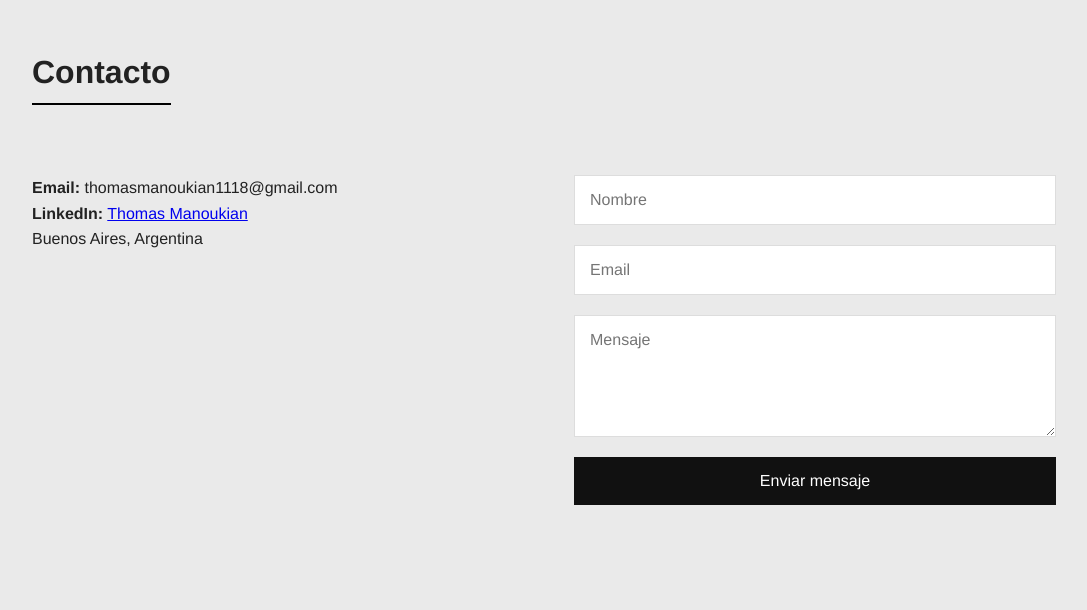
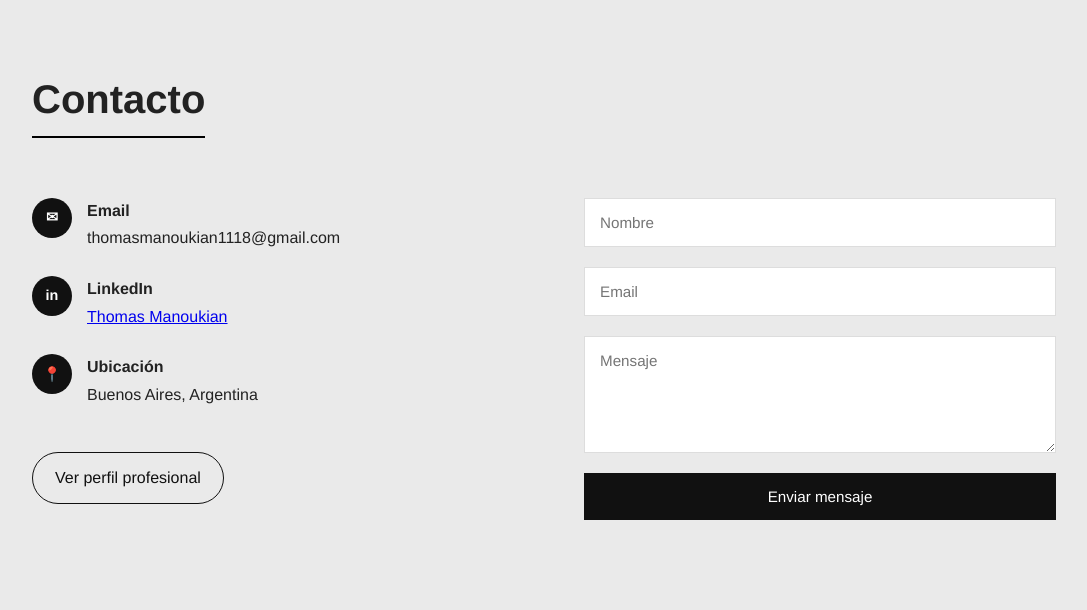
Before and after one commit to thmanou/Portfolio-web, a plain HTML site: page index.html in a window 1280 px wide. Shown: the part 3390-4000 px from the top of the page, without its empty margins (96-1183 px from the left). Drawn offline with Linux system fonts and the light colour scheme.

Commit message:
Modificacion de contacto

```diff
--- a/index.html
+++ b/index.html
@@ -178,27 +178,60 @@
 
 <!-- CONTACTO -->
 <section id="contacto">
+
     <h2>Contacto</h2>
 
     <div class="contact-container">
+
         <div class="contact-info">
-            <p><strong>Email:</strong> thomasmanoukian1118@gmail.com</p>
-            <p>
-            <strong>LinkedIn:</strong>
-            <a href="https://www.linkedin.com/in/thomas-manoukian-05199521a/" target="_blank">
-                Thomas Manoukian
+
+            <div class="contact-item">
+                <span class="contact-icon">✉</span>
+                <div>
+                    <p class="contact-label">Email</p>
+                    <p>thomasmanoukian1118@gmail.com</p>
+                </div>
+            </div>
+
+            <div class="contact-item">
+                <span class="contact-icon">in</span>
+                <div>
+                    <p class="contact-label">LinkedIn</p>
+                    <a href="https://www.linkedin.com/in/thomas-manoukian-05199521a/" target="_blank">
+                        Thomas Manoukian
+                    </a>
+                </div>
+            </div>
+
+            <div class="contact-item">
+                <span class="contact-icon">📍</span>
+                <div>
+                    <p class="contact-label">Ubicación</p>
+                    <p>Buenos Aires, Argentina</p>
+                </div>
+            </div>
+
+            <a class="linkedin-btn" href="https://www.linkedin.com/in/thomas-manoukian-05199521a/" target="_blank">
+                Ver perfil profesional
             </a>
-        </p>
-            <p>Buenos Aires, Argentina</p>
+
         </div>
 
+
         <form class="contact-form" action="https://formsubmit.co/thomasmanoukian1118@gmail.com" method="POST">
+
             <input type="text" name="nombre" placeholder="Nombre" required>
+
             <input type="email" name="email" placeholder="Email" required>
+
             <textarea name="mensaje" rows="5" placeholder="Mensaje" required></textarea>
+
             <button type="submit">Enviar mensaje</button>
+
         </form>
+
     </div>
+
 </section>
 
 <footer>
--- a/style.css
+++ b/style.css
@@ -357,23 +357,78 @@ header {
 
 #contacto {
     background: #eaeaea;
+    padding: 120px 10%;
 }
+
+#contacto h2{
+    font-size: 2.5rem;
+    margin-bottom: 20px;
+}
+
+/* layout */
 
 .contact-container {
     display: flex;
-    gap: 60px;
+    gap: 80px;
     flex-wrap: wrap;
     margin-top: 40px;
 }
 
+/* info */
+
 .contact-info {
     flex: 1;
-    min-width: 250px;
+    min-width: 260px;
 }
+
+.contact-item{
+    display: flex;
+    align-items: flex-start;
+    gap: 15px;
+    margin-bottom: 25px;
+}
+
+.contact-icon{
+    width: 40px;
+    height: 40px;
+    background:#111;
+    color:white;
+    border-radius:50%;
+    display:flex;
+    align-items:center;
+    justify-content:center;
+    font-size:0.9rem;
+    font-weight:600;
+}
+
+.contact-label{
+    font-weight:600;
+    margin-bottom:2px;
+}
+
+/* linkedin button */
+
+.linkedin-btn{
+    display:inline-block;
+    margin-top:20px;
+    padding:12px 22px;
+    border:1px solid #111;
+    text-decoration:none;
+    color:#111;
+    border-radius:30px;
+    transition:0.3s;
+}
+
+.linkedin-btn:hover{
+    background:#111;
+    color:white;
+}
+
+/* form */
 
 .contact-form {
     flex: 1;
-    min-width: 300px;
+    min-width: 320px;
     display: flex;
     flex-direction: column;
 }
@@ -383,13 +438,14 @@ header {
     padding: 15px;
     margin-bottom: 20px;
     border: 1px solid #ddd;
-    font-size: 1rem;
+    font-size: 0.95rem;
+    background:white;
     transition: 0.3s;
 }
 
 .contact-form input:focus,
 .contact-form textarea:focus {
-    border-color: #000;
+    border-color: #111;
     outline: none;
 }
 
@@ -399,12 +455,22 @@ header {
     color: white;
     border: none;
     cursor: pointer;
-    font-size: 1rem;
+    font-size: 0.95rem;
     transition: 0.3s;
 }
 
 .contact-form button:hover {
     background: #333;
+}
+
+/* responsive */
+
+@media (max-width: 768px){
+
+.contact-container{
+    gap:50px;
+}
+
 }
 
 
```
